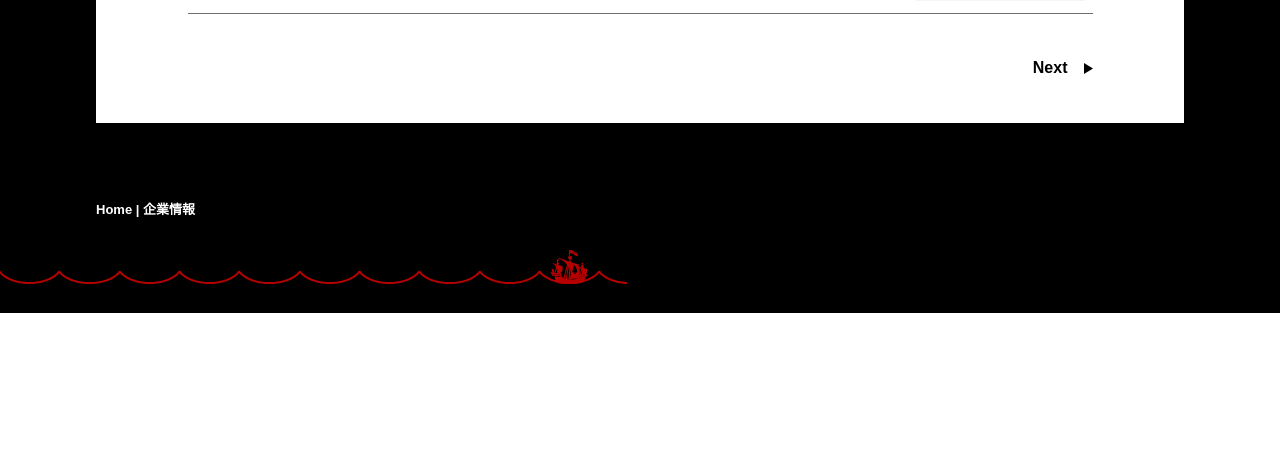
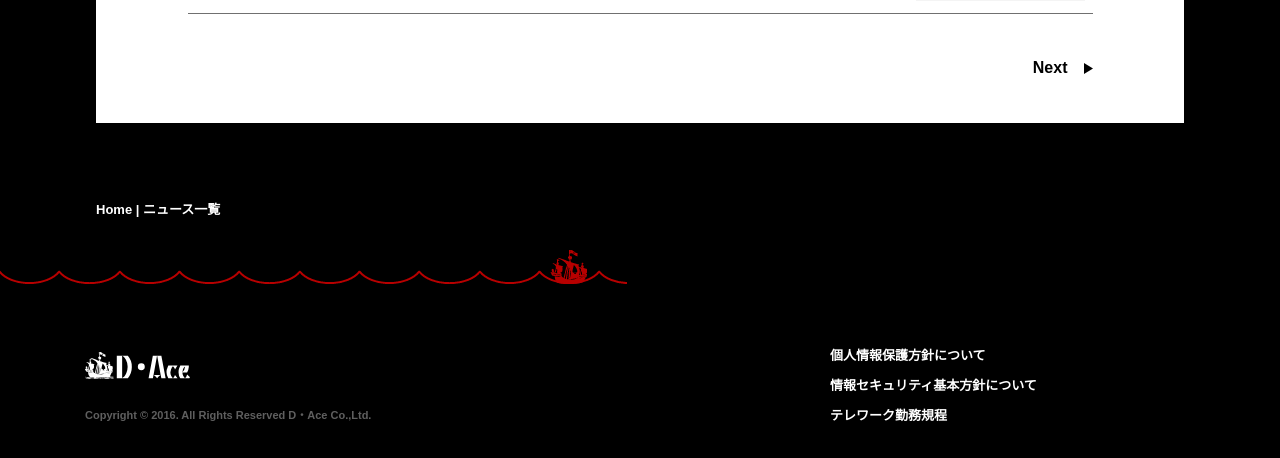
Before and after one commit to kataaki-sato/D-Ace, a PHP site: page /dace/news-list.html in a window 1280 px wide. Shown: the part 1411-1869 px from the top of the page. Before the commit the page ends 1724 px from the top, so only its background shows below. Run offline with PHP 8.4, Linux system fonts and the light colour scheme.

Commit message:
8月31日 フッター、トップメニュー

```diff
--- a/dace/css/style2.css
+++ b/dace/css/style2.css
@@ -99,6 +99,30 @@ p {
   background-repeat: no-repeat;
   text-align: left;
   padding-bottom: 80px;
+}
+.footer_black{
+  background-color: #000000;
+}
+.footer_img{
+  margin: 0 auto ;
+  padding: 36px 0 30px;
+}
+.footer_white{
+  width: 175px;
+  margin: 0 auto 28px;
+}
+.footer_white p{
+  text-align: left;
+  font-size: 11px;
+  line-height: 27px;
+  color: #FFFFFF;
+}
+.copylight{
+  font-size: 11px;
+  line-height: 30px;
+  color: #5F5F5F;
+  padding-bottom: 40px;
+  margin-bottom: 0;
 }
 .interview_footer{
   background-color: #000000;
@@ -954,6 +978,37 @@ padding:52px 20px 51px;
     line-height: 14px;
     padding-top: 30px;
   }
+  .pc_left{
+    text-align: left;
+  }
+  .pc_right{
+    padding-left: 190px;
+  }
+  .footer_black{
+    background-color: #000000;
+  }
+  .footer_img{
+    margin:39px 0 21px;
+    padding:0;
+  }
+  .copylight{
+    font-size: 11px;
+    line-height: 30px;
+    color: #5F5F5F;
+    text-align: left;
+    padding-bottom: 27px;
+    margin-bottom: 0;
+  }
+  .footer_white{
+    margin:28px 0 27px;
+  }
+  .footer_white p{
+    width: 207px;
+    text-align: left;
+    font-size: 13px;
+    line-height: 30px;
+    color: #FFFFFF;
+  }
   .page_back1{
     padding-bottom: 68px;
   }
--- a/dace/news-list.html
+++ b/dace/news-list.html
@@ -96,8 +96,32 @@
 				</div>
 			</div>
 			<div class="footer_class">
-			<p class="text-left about_footer">Home  |  企業情報</p>
+				<p class="text-left about_footer">Home  |  ニュース一覧</p>
+					</div>
+						<div class="footer_info">
+							</div>
+
+								<div class="d-md-none d-block">
+									<div class="footer_black">
+										<img src="images/footer_dacelogo.svg" class="footer_img">
+											<div class="footer_white"><p>個人情報保護方針について<br>情報セキュリティ基本方針について<br>テレワーク勤務規程</p></div>
+												<p class="copylight">Copyright © 2016. All Rights Reserved D・Ace Co.,Ltd.</p>
+													</div>
+														</div>
+
+															<div class="d-none d-md-block">
+														<div class="footer_black">
+													<div class="container">
+												<div class="row">
+											<div class="col-md-6 pc_left">
+										<img src="images/footer_dacelogo.svg" class="footer_img"><br>
+									<p class="copylight">Copyright © 2016. All Rights Reserved D・Ace Co.,Ltd.</p>
+								</div>
+							<div class="col-md-6 pc_right">
+						<div class="footer_white"><p>個人情報保護方針について<br>情報セキュリティ基本方針について<br>テレワーク勤務規程</p></div>
+					</div>
+				</div>
+			</div>
 		</div>
-			<div class="footer_info">
-			</div>
-			</body>
+		</div>
+		</body>
```
Also changed, not shown: css/style.css (+14 -0 lines), dace/Aboutus.html (+28 -4 lines), dace/Business.html (+28 -4 lines), dace/CompanyInfo.html (+28 -4 lines), dace/Contact_confirm.html (+24 -0 lines), dace/Contact_finished.html (+28 -4 lines), dace/Contact_form.html (+28 -4 lines), dace/Employment.html (+28 -4 lines), dace/Prtner-Freelance.html (+28 -4 lines), dace/interview.html (+28 -4 lines), dace/news-page.html (+28 -4 lines), dace/telework.html (+28 -4 lines), index.html (+90 -0 lines), dace/images/footer_dacelogo.svg (added).
